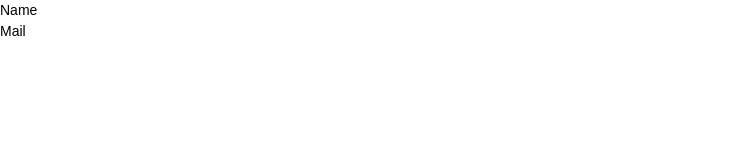
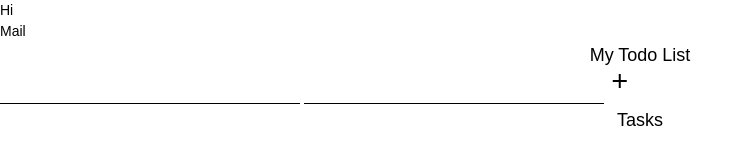
Before and after one commit to TubiOb/50-Projects-in-2023, a plain HTML site: page Todo List/index.html in a window 1280 px wide. Shown: the whole page, without its empty margins (0-753 px from the left). Drawn offline with nearby package versions, Linux system fonts and the light colour scheme.

Commit message:
Framing the Todo list page, and styling.

```diff
--- a/Todo List/index.html
+++ b/Todo List/index.html
@@ -11,6 +11,7 @@
     <link rel="stylesheet" href="style.css">
     <script src="https://cdnjs.cloudflare.com/ajax/libs/jquery/3.3.1/jquery.js"></script>
     <link rel="stylesheet" href="https://fonts.googleapis.com/icon?family=Material+Icons">
+    <link rel="stylesheet" href="https://fonts.googleapis.com/css2?family=Material+Symbols+Outlined:opsz,wght,FILL,GRAD@48,400,0,0" />
     <link rel="preconnect" href="https://fonts.gstatic.com" crossorigin>
     <script src="https://kit.fontawesome.com/b68be37945.js" crossorigin="anonymous"></script>
     <title>Todo List</title>
@@ -27,12 +28,27 @@
             <button type="submit" id="enter">LOGIN</button>
         </div>
     </div>
+
+
     <div id="TodoList">
         <div id="Todo">
-            <div id="details">
-                <h3 id="Name">Name</h3>
-                <h4 id="Mail">Mail</h4>
-                <h5 id="date"></h5>
+            <div id="top">
+                <div id="details">
+                    <h3 id="Name">Hi</h3>
+                    <h4 id="Mail">Mail</h4>
+                </div>
+                <div id="addNew">
+                    <h2>My Todo List</h2>
+                    <input type="text" id="title">
+                    <input type="text" id="contents">
+                    <span class="material-symbols-outlined">add</span>
+                </div>
+            </div>
+            <div id="tasks-container">
+                <h2>Tasks</h2>
+                <div id="tasks-Todo">
+                    <h4 id="tasktitle"></h4>
+                </div>
             </div>
         </div>
     </div>
```
